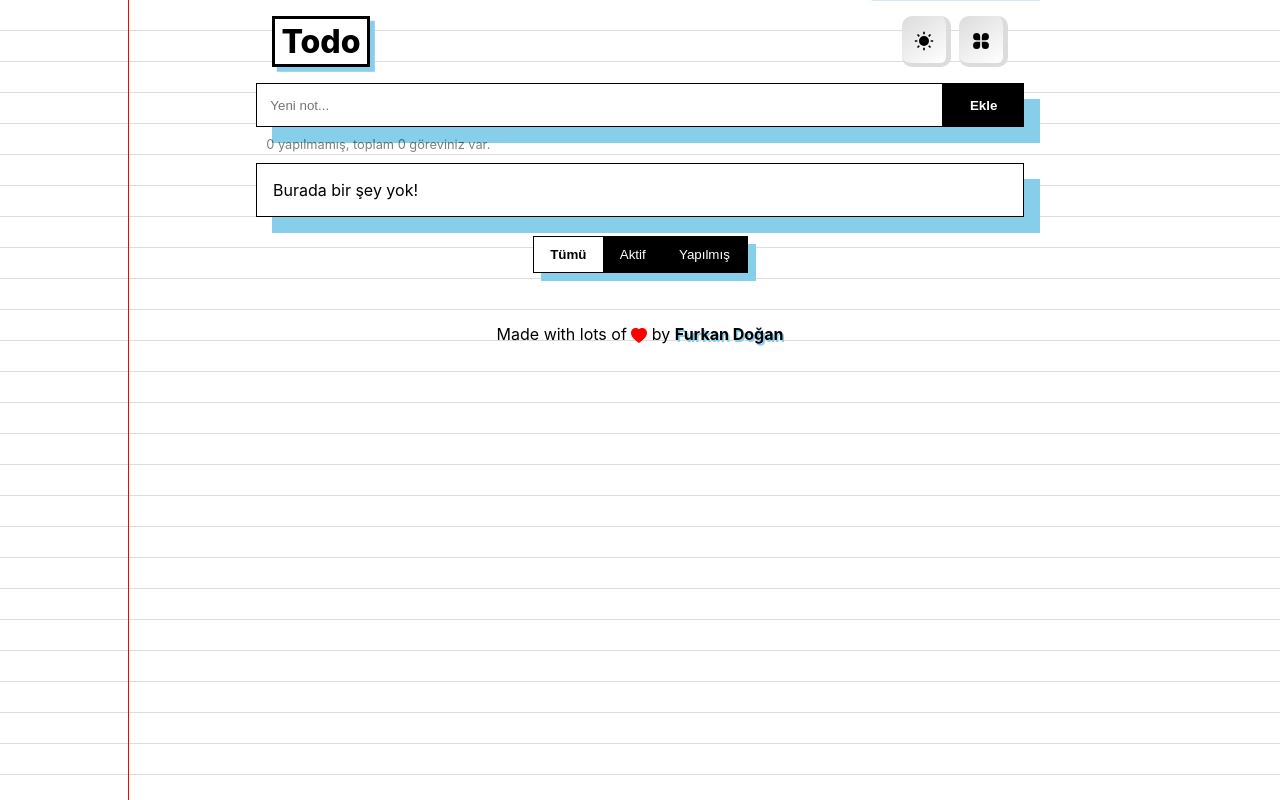
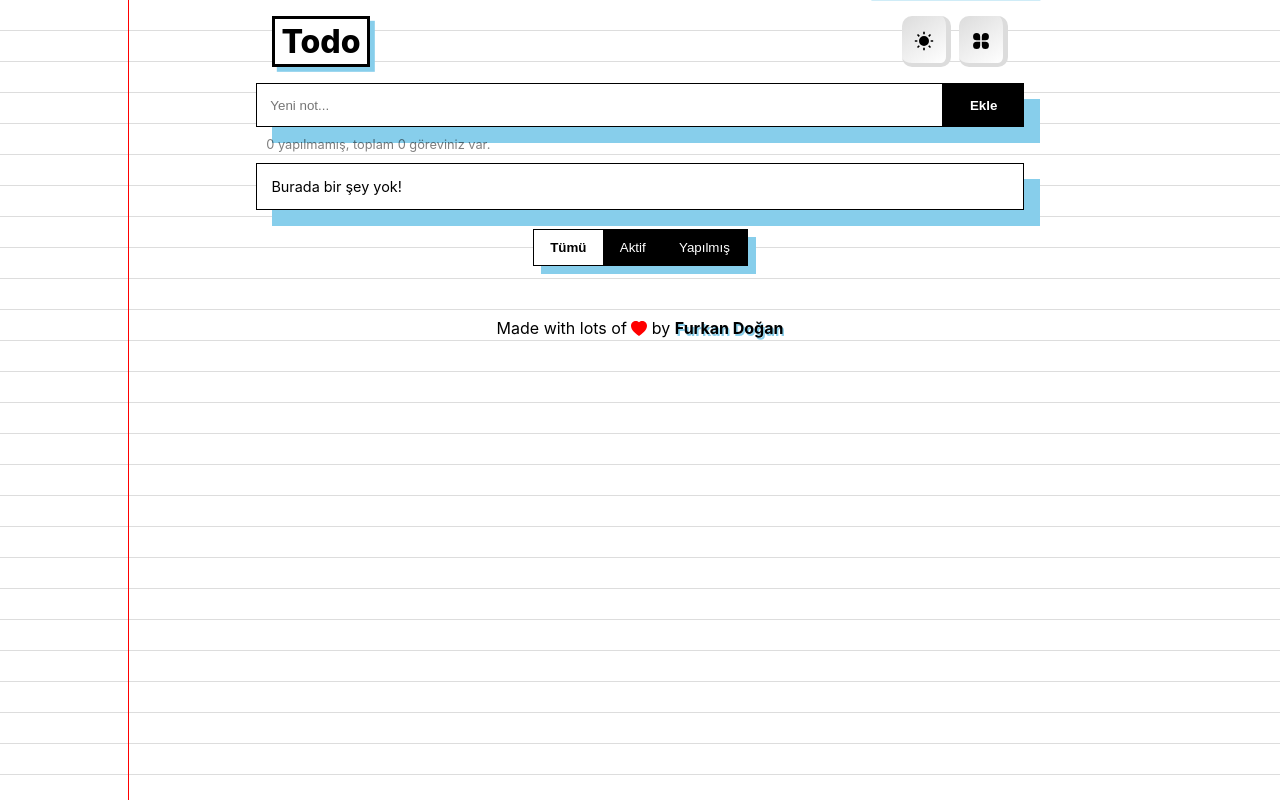
Before and after one commit to doganfurkan/redux-todoapp, a React (Create React App) app: page / in a window 1280 px wide. Built offline with nearby package versions, Linux system fonts and the light colour scheme.

Commit message:
font size

```diff
--- a/src/App.css
+++ b/src/App.css
@@ -131,6 +131,7 @@ header {
 .listItem {
   display: flex;
   width: 100%;
+  font-size:.9em;
 }
 
 .listItem.completed .not{
--- a/src/components/List.js
+++ b/src/components/List.js
@@ -69,7 +69,9 @@ if (error) {
           );
         })
       ) : (
-        <div className="not">Burada bir şey yok!</div>
+        <div className="listItem">
+          <div className="not">Burada bir şey yok!</div>
+        </div>
       )}
     </div>
   );
```
